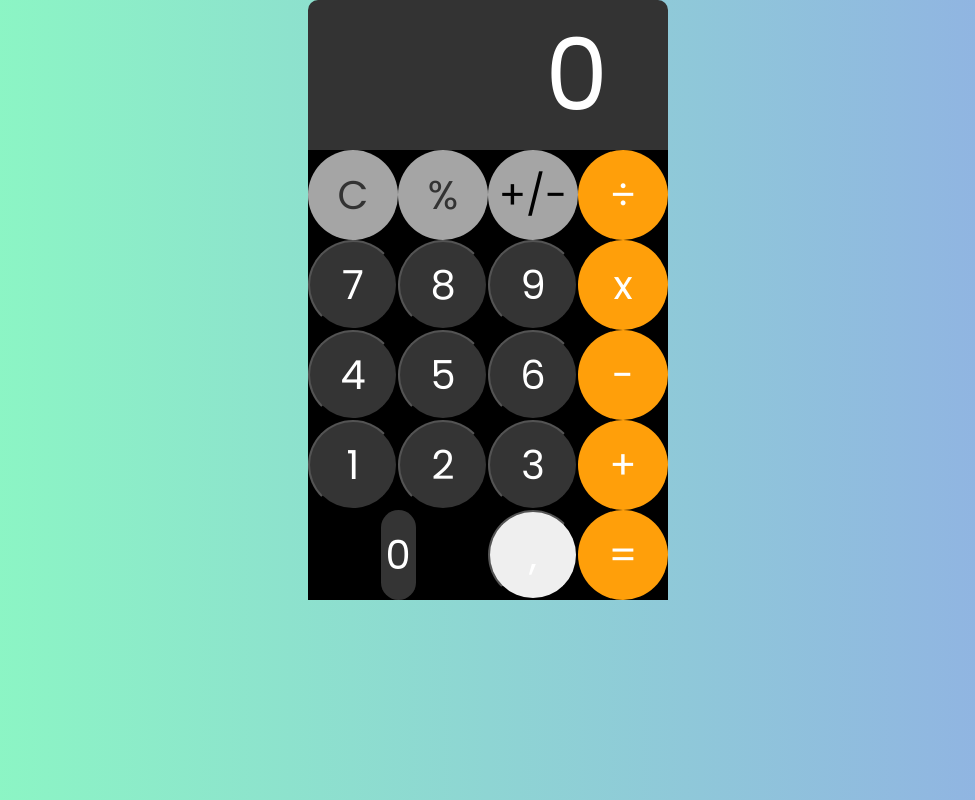
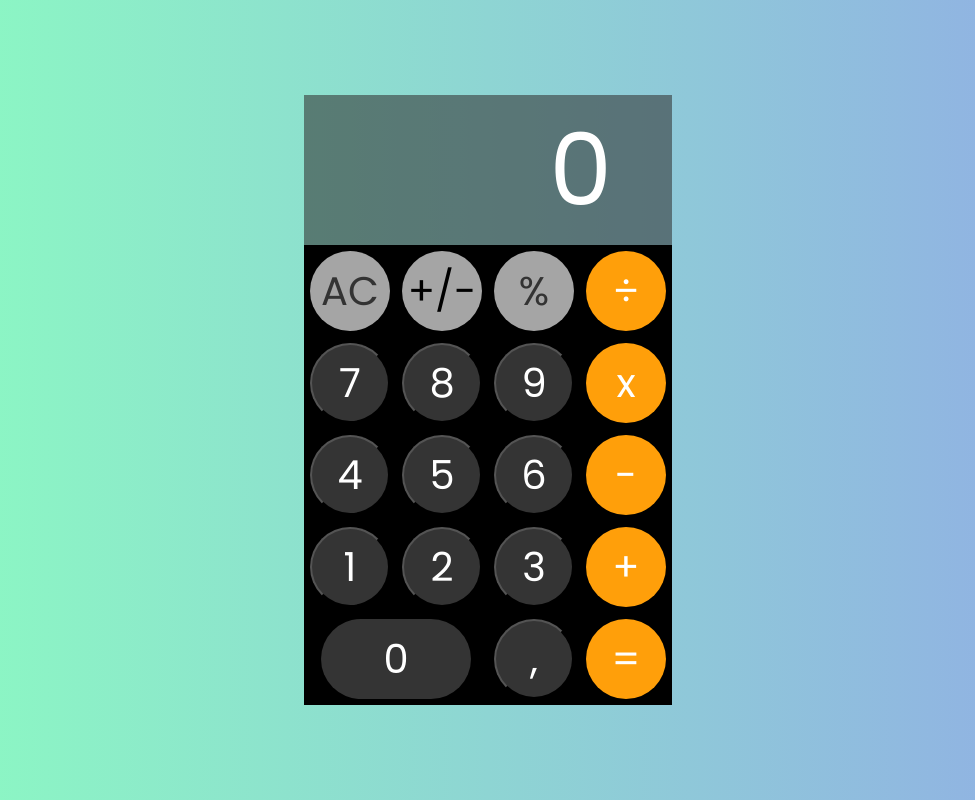
Before and after one commit to claytonfortunato/calculadora.js, a plain HTML site: page index.html in a window 1280 px wide. Shown: the whole page, without its empty margins (152-1127 px from the left). Drawn offline with Linux system fonts and the light colour scheme.

Commit message:
feat: calculator

```diff
--- a/index.html
+++ b/index.html
@@ -19,9 +19,9 @@
         <span>0</span>
       </div>
       <div class="container-group-calculator">
-        <button class="item item1 clear">C</button>
+        <button class="item item1 clear">AC</button>
+        <button class="item percent sign" value="+ -">+/-</button>
         <button class="item item1 negative" value="%">%</button>
-        <button class="item percent sign">+/-</button>
         <button class="item item3 sign" value="/">÷</button>
 
         <button class="item numbers" value="7">7</button>
@@ -40,8 +40,8 @@
         <button class="item item3 sign" value="+">+</button>
 
         <button class="item itemZero numbers" value="0">0</button>
-        <button class="item cooma" value=",">,</button>
-        <button class="item item3 equals" value="=">=</button>
+        <button class="item numbers cooma" value=".">,</button>
+        <button class="item item3 equals">=</button>
       </div>
     </div>
 
--- a/main.js
+++ b/main.js
@@ -18,6 +18,9 @@ for (let i = 0; i < numbers.length; i++) {
     let atr = e.target.getAttribute("value");
     if (isFirstValue === false) {
       getFirstValue(atr);
+    }
+    if (isSecondValue == false) {
+      getSecondValue(atr);
     }
   });
 }
@@ -41,6 +44,7 @@ const getSign = () => {
   for (let i = 0; i < signs.length; i++) {
     signs[i].addEventListener("click", (e) => {
       sign = e.target.getAttribute("value");
+      isFirstValue = true;
     });
   }
 };
@@ -58,6 +62,10 @@ equals.addEventListener("click", () => {
     resultValue = firstValue / secondValue;
   }
   result.innerHTML = resultValue;
+  firstValue = resultValue;
+  secondValue = "";
+
+  checkResultLength();
 });
 
 const checkResultLength = () => {
--- a/style.css
+++ b/style.css
@@ -9,15 +9,12 @@ body {
   display: flex;
   justify-content: center;
   align-items: center;
+  height: 100vh;
   background-image: linear-gradient(90deg, #8bffc0, #91abe6);
-  height: 100%;
-  min-height: 100% !important;
 }
 
 .container {
-  height: 100%;
-  background-color: #333;
-  border-radius: 10px;
+  background-color: rgba(51, 51, 51, 0.575);
 }
 
 .result {
@@ -25,7 +22,6 @@ body {
   justify-content: flex-end;
   align-items: flex-end;
   color: #fff;
-  height: 39%;
 }
 
 .result span {
@@ -36,7 +32,6 @@ body {
 
 .container-group-calculator {
   width: 100%;
-  height: 0%;
   background-color: black;
   display: grid;
   align-self: center;
@@ -50,9 +45,9 @@ body {
   font-size: 40px;
   color: #fff;
   border-radius: 50%;
-  width: 90px;
-  height: 90px;
-
+  width: 80px;
+  height: 80px;
+  margin: 6px;
   cursor: pointer;
   align-self: center;
   justify-self: center;
@@ -86,7 +81,7 @@ body {
 
 .itemZero {
   background-color: #343434;
-  width: 35px;
+  width: 150px;
   border-radius: 135px;
   grid-column: span 2;
   border: none;
```
